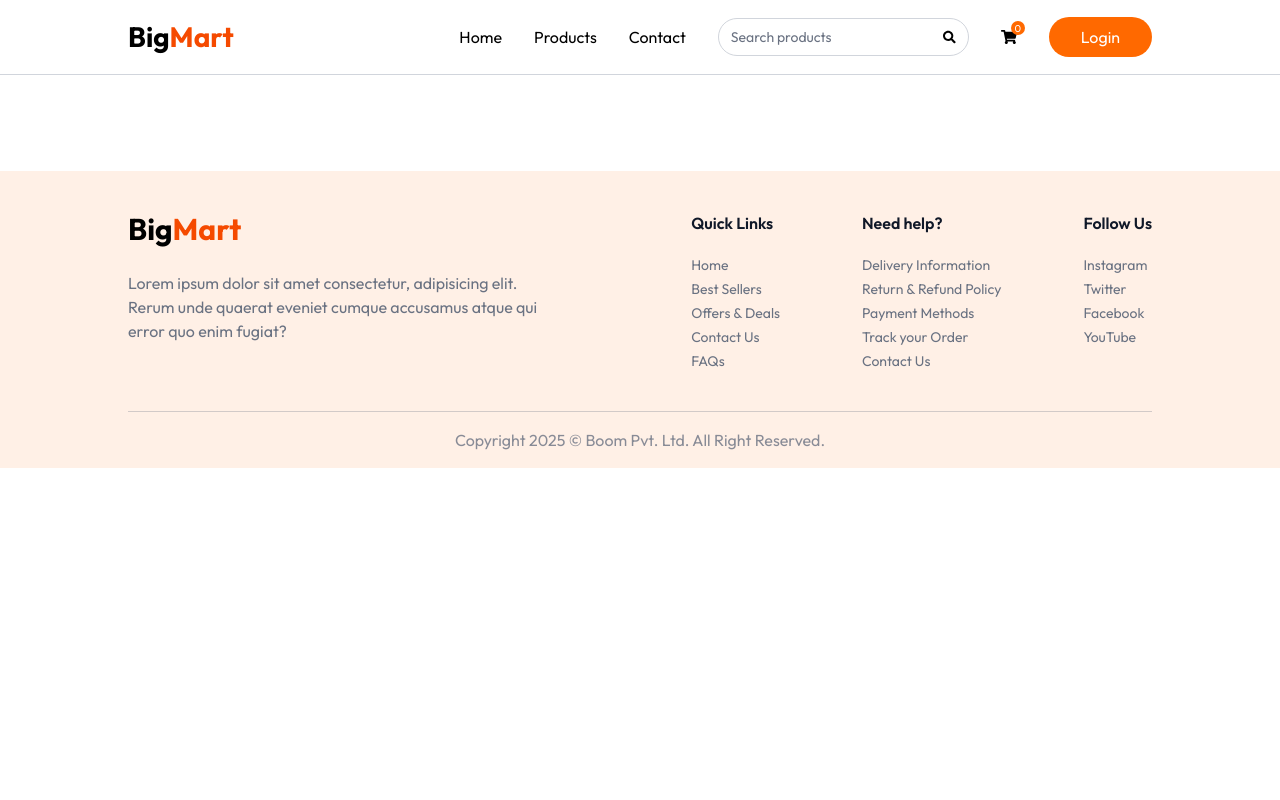
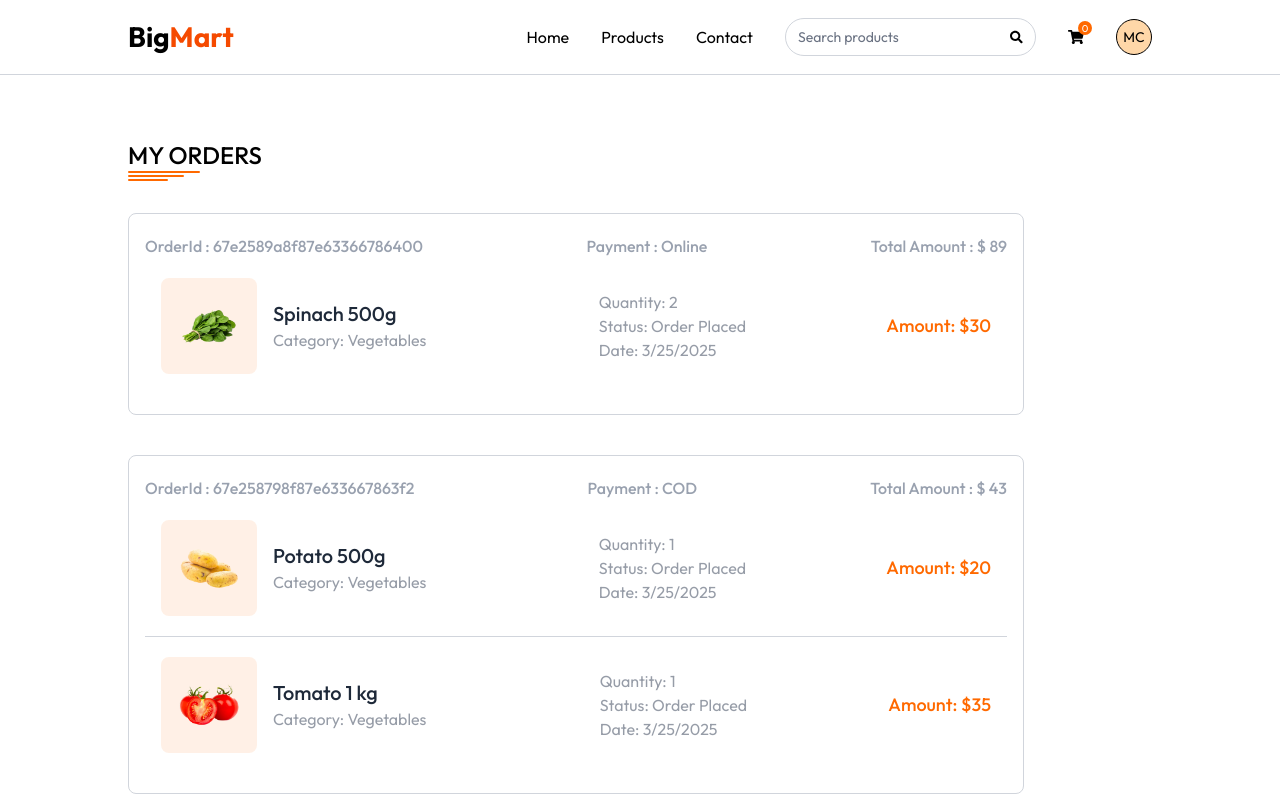
Before and after one commit to mukeshchau407/Grocery-Market, a React (Vite) app in the folder Frontend/: page /my-orders in a window 1280 px wide. Shown: the top 800 px of the page. Built offline with nearby package versions, Linux system fonts and the light colour scheme.

Commit message:
initial commit

```diff
--- a/Frontend/src/App.jsx
+++ b/Frontend/src/App.jsx
@@ -11,6 +11,7 @@
 import ProductDetails from "./pages/ProductDetails.jsx";
 import Cart from "./pages/Cart.jsx";
 import AddAddress from "./pages/AddAddress.jsx";
+import MyOrders from "./pages/MyOrders.jsx";
 const App = () => {
   const isSellerPath = useLocation().pathname.includes("seller");
   const { showUserLogin } = useAppContext();
@@ -29,6 +30,7 @@
           <Route path="/products/:category/:_id" element={<ProductDetails />} />
           <Route path="/cart" element={<Cart />} />
           <Route path="/add-address" element={<AddAddress />} />
+          <Route path="/my-orders" element={<MyOrders />} />
         </Routes>
       </div>
       {!isSellerPath && <Footer />}
--- a/Frontend/src/components/ProductCard.jsx
+++ b/Frontend/src/components/ProductCard.jsx
@@ -44,9 +44,11 @@
           </div>
           <div className="flex items-end justify-between mt-3">
             <p className="md:text-xl text-base font-medium text-orange-500">
-              {currency}${product.offerPrice}{" "}
+              {currency}
+              {product.offerPrice}{" "}
               <span className="text-gray-500/60 md:text-sm text-xs line-through">
-                {currency}${product.price}
+                {currency}
+                {product.price}
               </span>
             </p>
             <div
--- a/Frontend/src/context/AppContext.jsx
+++ b/Frontend/src/context/AppContext.jsx
@@ -6,9 +6,9 @@
 export const AppContext = createContext();
 
 export const AppContextProvider = ({ children }) => {
-  const currency = import.meta.VITE_CURRENCY;
+  const currency = import.meta.env.VITE_CURRENCY;
   const navigate = useNavigate();
-  const [user, setUser] = useState(false);
+  const [user, setUser] = useState(true);
   const [isSeller, setIsSeller] = useState(false);
   const [showUserLogin, setShowUserLogin] = useState(false);
   const [products, setProducts] = useState([]);
--- /dev/null
+++ b/Frontend/src/pages/MyOrders.jsx
@@ -0,0 +1,73 @@
+import React, { useEffect, useState } from "react";
+import { useAppContext } from "../context/AppContext";
+import { dummyAddress, dummyOrders } from "../assets/assets";
+
+const MyOrders = () => {
+  const [myOrders, setMyOrders] = useState([]);
+  const { currency } = useAppContext();
+
+  const fetchMyOrders = async () => {
+    setMyOrders(dummyOrders);
+  };
+
+  useEffect(() => {
+    fetchMyOrders();
+  }, []);
+
+  return (
+    <div className="mt-16 pb-16">
+      <div className="flex flex-col items-start w-max mb-8 ">
+        <p className="text-2xl font-medium uppercase">My Orders</p>
+        <div className="w-18 h-0.5 bg-orange-500 rounded-full"></div>
+        <div className="w-14 h-0.5 bg-orange-500 rounded-full mt-0.5"></div>
+        <div className="w-10 h-0.5 bg-orange-500 rounded-full mt-0.5"></div>
+      </div>
+      {myOrders.map((order, index) => (
+        <div
+          key={index}
+          className="border border-gray-300 rounded-lg mb-10 p-4 py-5 max-w-4xl"
+        >
+          <p className="flex justify-between md:items-center text-gray-400 md:font-medium max-md:flex-col">
+            <span>OrderId : {order._id}</span>
+            <span>Payment : {order.paymentType}</span>
+            <span>
+              Total Amount : {currency} {order.amount}
+            </span>
+          </p>
+          {order.items.map((item, index) => (
+            <div
+              key={index}
+              className={`relative bg-white text-gray-500/70 ${
+                order.items.length !== index + 1 && "border-b"
+              }
+            border-gray-300 flex flex-col md:flex-row md:items-center justify-between p-4 py-5 md:gap-16 w-full max-w-4xl`}
+            >
+              <div className="flex items-center mb-4 md:mb-0">
+                <div className="bg-orange-500/10 p-4 rounded-lg">
+                  <img src={item.product.image[0]} className="w-16 h-16" />
+                </div>
+                <div className="ml-4">
+                  <h2 className="text-xl font-medium text-gray-800">
+                    {item.product.name}
+                  </h2>
+                  <p>Category: {item.product.category}</p>
+                </div>
+              </div>
+              <div className="flex flex-col justify-center md:ml-8 mb-4 md:mb-0">
+                <p>Quantity: {item.quantity || "1"} </p>
+                <p>Status: {order.status} </p>
+                <p>Date: {new Date(order.createdAt).toLocaleDateString()} </p>
+              </div>
+              <p className="text-orange-500 text-lg font-medium">
+                Amount: {currency}
+                {item.product.offerPrice * item.quantity}
+              </p>
+            </div>
+          ))}
+        </div>
+      ))}
+    </div>
+  );
+};
+
+export default MyOrders;
```
